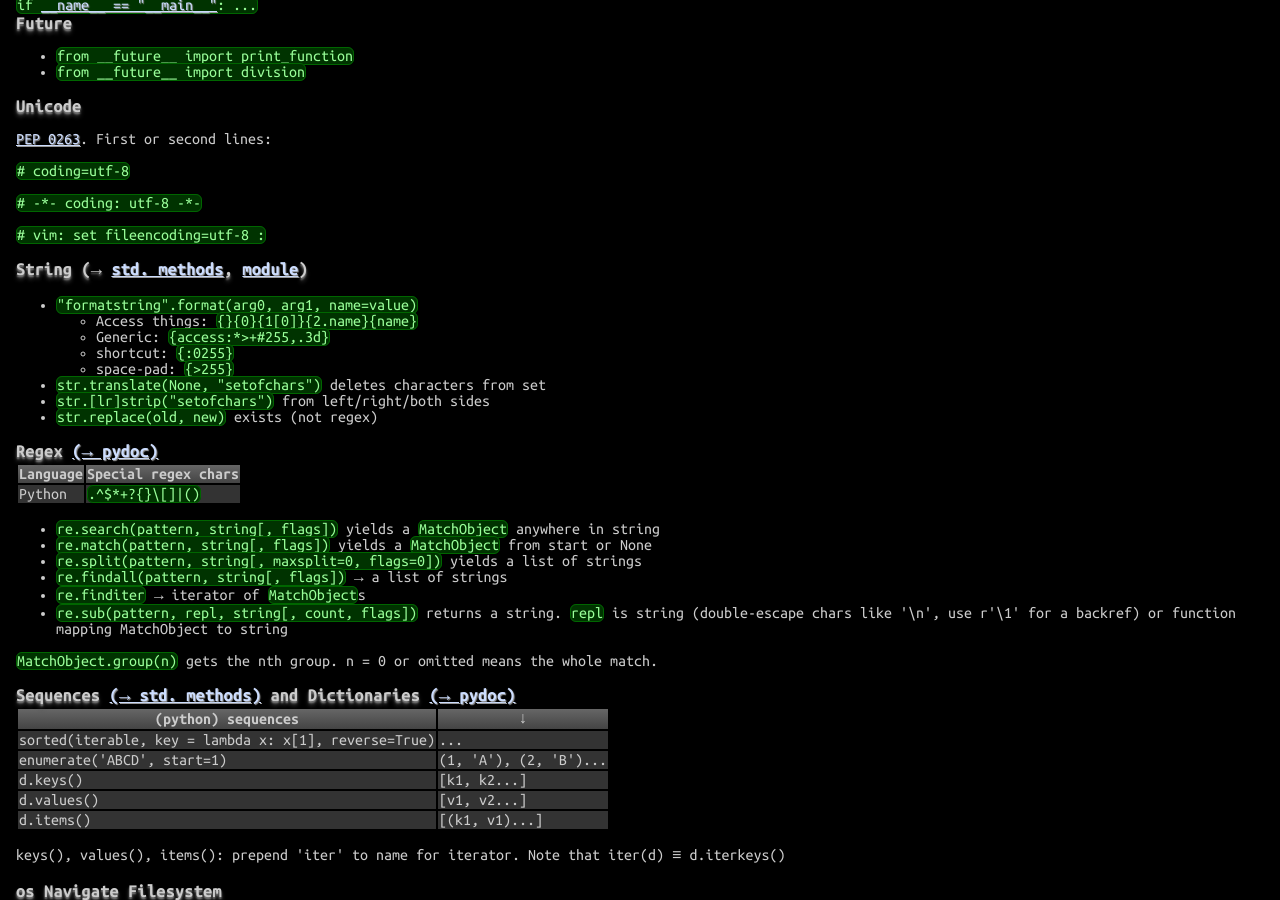
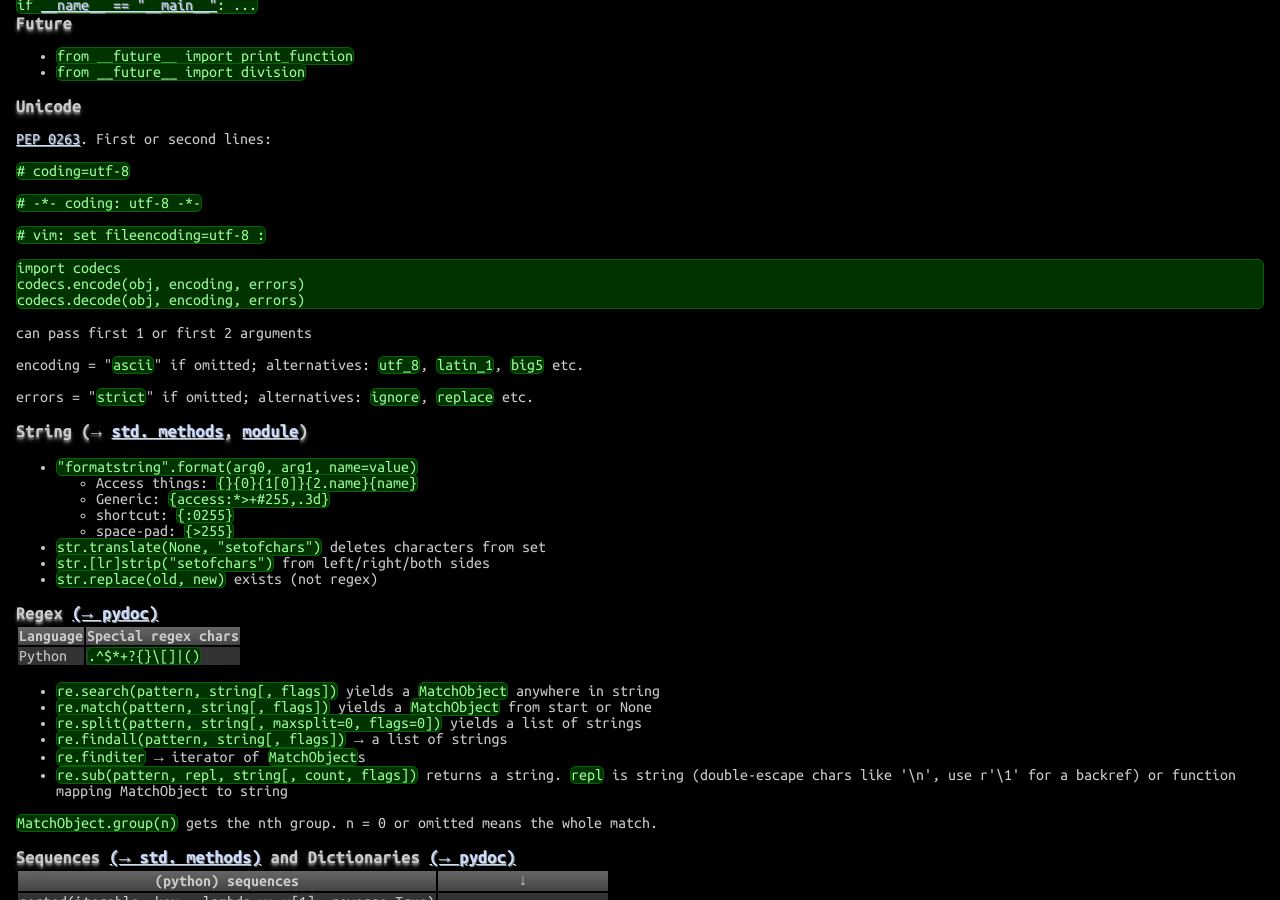
Before and after one commit to betaveros/cs, a Jekyll site: the page built from index.html, in a window 1280 px wide and 900 px high, scrolled down 764 px. Built offline with Jekyll 4.4.1, drawn with Linux system fonts in a browser that asks for light colours.

Commit message:
Python codecs

```diff
--- a/_includes/python.html
+++ b/_includes/python.html
@@ -10,6 +10,14 @@
 <p><code># coding=utf-8</code></p>
 <p><code># -*- coding: utf-8 -*-</code></p>
 <p><code># vim: set fileencoding=utf-8 :</code></p>
+<pre>
+import codecs
+codecs.encode(obj, encoding, errors)
+codecs.decode(obj, encoding, errors)
+</pre>
+<p>can pass first 1 or first 2 arguments</p>
+<p>encoding = "<code>ascii</code>" if omitted; alternatives: <code>utf_8</code>, <code>latin_1</code>, <code>big5</code> etc.</p>
+<p>errors = "<code>strict</code>" if omitted; alternatives: <code>ignore</code>, <code>replace</code> etc.</p>
 <h3>String (&rarr; <a href="http://docs.python.org/library/stdtypes.html#string-methods">std. methods</a>, <a href="http://docs.python.org/library/string.html">module</a>)</h3>
 <ul>
 	<li><code>"formatstring".format(arg0, arg1, name=value)</code>
```
